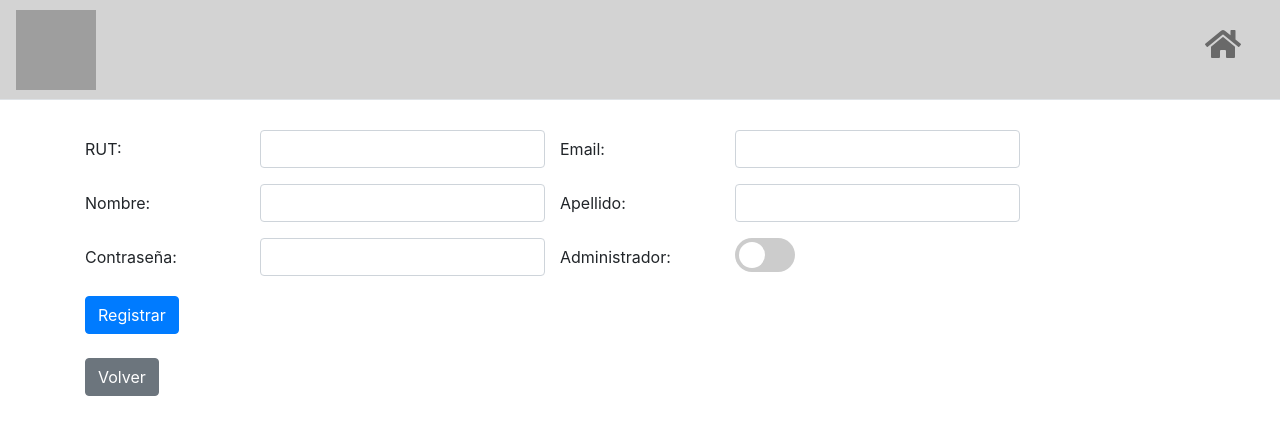
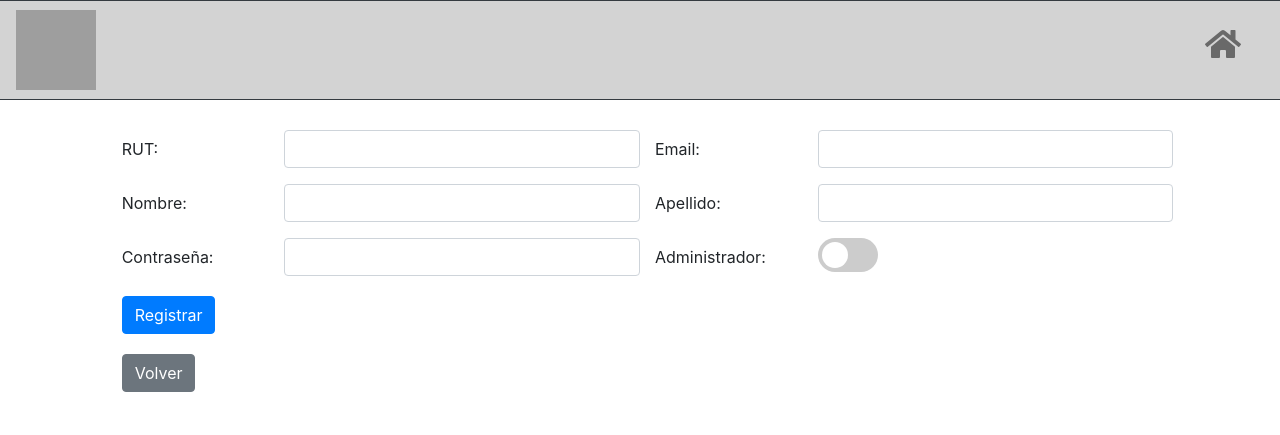
Before and after one commit to DCC-CC4401/2018-1-ACME, a Django app: page /cuentas/registrar/ in a window 1280 px wide. Shown: the top 435 px of the page. Run offline with Django 3.2, Linux system fonts and the light colour scheme; some libraries are stand-ins or nearby versions; grey boxes are pictures that could not be loaded.

Commit message:
Cambios al template de login/signup

```diff
--- a/Tarea3/urls.py
+++ b/Tarea3/urls.py
@@ -21,6 +21,4 @@ urlpatterns = [
     path('admin/', admin.site.urls),
     path('cuentas/', include('customAuth.urls')),
     path('lpadministrador/', include('Inventario.urls', namespace='Inventarioadmin'))
-
-
 ]
--- a/templates/base.html
+++ b/templates/base.html
@@ -15,7 +15,7 @@
 </head>
 <body>
 
-<nav class="navbar navbar-expand-md navbar-light border-bottom">
+<nav class="navbar navbar-expand-md navbar-light border-bottom border-top border-dark">
     <a class="navbar-brand" href="{% url 'Inventario:index' %}"><img
             src="http://www.cei.cl/wp-content/uploads/2014/12/Logo-Cei.png" id="cei-logo"></a>
     <button class="navbar-toggler" type="button" data-toggle="collapse"
--- a/templates/registration/signup.html
+++ b/templates/registration/signup.html
@@ -8,8 +8,9 @@
 {% endblock %}
 
 {% block content %}
-    <div class="container">
-        <form action="{% url 'customAuth:registrar' %}" method="post">
+
+    <div class="row justify-content-center align-items-center">
+        <form class="col-10" action="{% url 'customAuth:registrar' %}" method="post">
             {% csrf_token %}
 
             {% for hidden_field in form.hidden_fields %}
@@ -19,22 +20,22 @@
             <div class="form-group row">
                 <label for="{{ form.username.id_for_label }}"
                        class="col-2 col-form-label">{{ form.username.label }}:</label>
-                {% render_field form.username class="form-control col-3" %}
+                {% render_field form.username class="form-control col-4" %}
                 <label for="{{ form.email.id_for_label }}" class="col-2 col-form-label">{{ form.email.label }}:</label>
-                {% render_field form.email class="form-control col-3" %}
+                {% render_field form.email class="form-control col-4" %}
             </div>
             <div class="form-group row">
                 <label for="{{ form.nombre.id_for_label }}"
                        class="col-2 col-form-label">{{ form.nombre.label }}:</label>
-                {% render_field form.nombre class="form-control col-3" %}
+                {% render_field form.nombre class="form-control col-4" %}
                 <label for="{{ form.apellido.id_for_label }}"
                        class="col-2 col-form-label">{{ form.apellido.label }}:</label>
-                {% render_field form.apellido class="form-control col-3" %}
+                {% render_field form.apellido class="form-control col-4" %}
             </div>
             <div class="form-group row">
                 <label for="{{ form.password.id_for_label }}"
                        class="col-2 col-form-label">{{ form.password.label }}:</label>
-                {% render_field form.password class="form-control col-3" %}
+                {% render_field form.password class="form-control col-4" %}
                 <label for="{{ form.esAdmin.id_for_label }}"
                        class="col-2 col-form-label form-check-label">{{ form.esAdmin.label }}:</label>
                 <label class="switch">
@@ -45,8 +46,11 @@
             <button type="submit" class="btn btn-primary">Registrar</button>
         </form>
         <br>
-        <form action="{% url 'Inventario:index' %}">
+    </div>
+    <div class="row justify-content-center align-items-center">
+        <form class="col-10" action="{% url 'Inventario:index' %}" style="padding-top:20px">
             <button type="submit" class="btn btn-secondary">Volver</button>
         </form>
     </div>
+
 {% endblock %}
```
Also changed, not shown: templates/Inventario/fichaArticulo.html (+5 -5 lines), templates/registration/login.html (+6 -5 lines).
